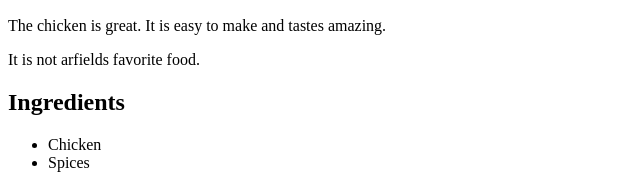
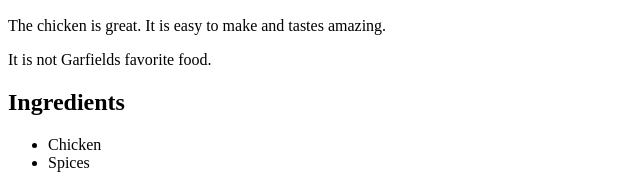
Before and after one commit to lordsalka/odin_recipes, a plain HTML site: page recipes/chicken.html in a window 1280 px wide. Shown: the part 434-622 px from the top of the page, 0-640 px from the left. Drawn offline with Linux system fonts and the light colour scheme.

Commit message:
Fixed typo in chicken.html

```diff
--- a/recipes/chicken.html
+++ b/recipes/chicken.html
@@ -11,7 +11,7 @@
 
     <h2>Description</h2>
     <p>The chicken is great. It is easy to make and tastes amazing.</p>
-    <p>It is not arfields favorite food.</p>
+    <p>It is not Garfields favorite food.</p>
 
     <h2>Ingredients</h2>
     <ul>
```
